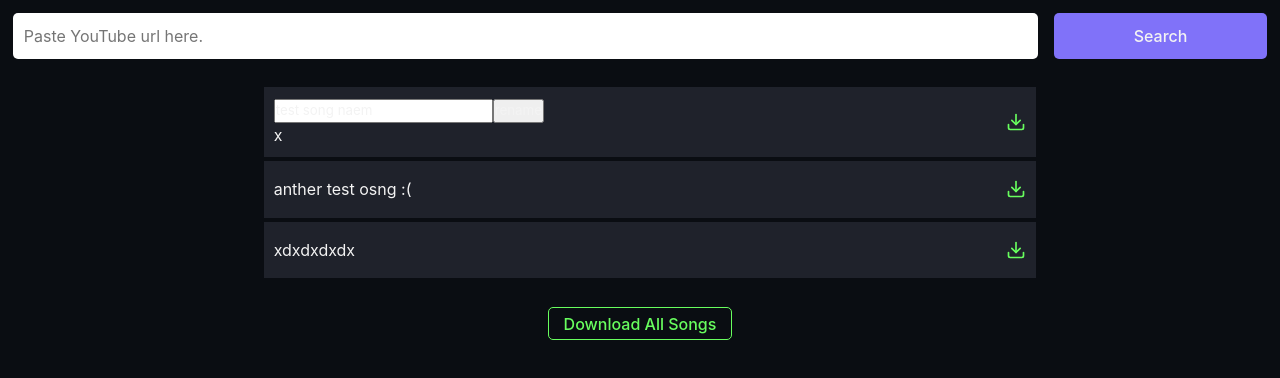
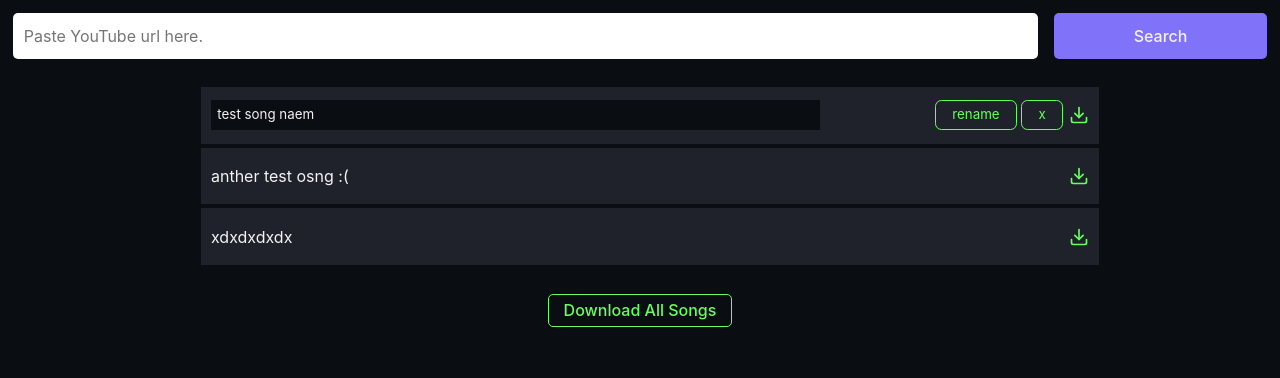
Before and after one commit to freddyvelarde/music-downloader, a React (Vite) app in the folder downloaderClient/: page / in a window 1280 px wide. Both pictures are taken after a click on the element "test song naem". Shown: the top 378 px of the page. Built offline with nearby package versions, Linux system fonts and the light colour scheme; no server answers.

Commit message:
Styles added.

```diff
--- a/downloaderClient/src/sections/SongCards/index.tsx
+++ b/downloaderClient/src/sections/SongCards/index.tsx
@@ -1,16 +1,17 @@
-import { FormEvent, useState } from "react";
+import { useState, FormEvent } from "react";
 import useDownloader from "../../hooks/useDownloader";
 import downloadIcon from "../../assets/download-icon.svg";
 import "./song.styles.css";
 import { rename_song } from "../../config/endpoints";
 
-export default function SongCards() {
+export default function SongCard() {
   const { downloadSong, songList, getAllSongs } = useDownloader();
-  const [renamingIndex, setRenamingIndex] = useState(-1);
+  const [renamingIndex, setRenamingIndex] = useState<number | null>(null);
   const [editedLink, setEditedLink] = useState("");
   const [oldSongName, setOldSongName] = useState("");
 
   const renameSong = async () => {
+    try {
       await fetch(rename_song, {
         method: "POST",
         headers: {
@@ -22,22 +23,24 @@ export default function SongCards() {
         }),
       });
       getAllSongs();
+    } catch (error) {
+      console.error("Error renaming song:", error);
+    }
   };
 
-  const eventDownloadSong = (link: string) => {
+  const handleDownload = (link: string) => {
     downloadSong(link);
   };
 
-  const startRename = (index: number, song: string) => {
+  const handleRenameStart = (index: number, song: string) => {
     setRenamingIndex(index);
     setEditedLink(songList[index]);
     setOldSongName(song);
   };
 
-  const submitEventHandler = (e: FormEvent) => {
-    e.preventDefault();
+  const eventRenameSubmit = () => {
     renameSong();
-    setRenamingIndex(-1);
+    setRenamingIndex(null);
   };
 
   return (
@@ -46,27 +49,35 @@ export default function SongCards() {
         songList.map((link, index) => (
           <div className="card" key={index}>
             {renamingIndex === index ? (
-              <div>
-                <form onSubmit={submitEventHandler}>
+              <div id="renaming-form">
                 <input
                   type="text"
                   value={editedLink}
                   onChange={(e) => setEditedLink(e.target.value)}
                 />
-                  <button>rename</button>
-                </form>
-                <span onClick={() => setRenamingIndex(-1)} id="title-song">
+                <div id="buttons">
+                  <button type="submit" onClick={eventRenameSubmit}>
+                    rename
+                  </button>
+                  <button
+                    onClick={() => setRenamingIndex(null)}
+                    id="title-song"
+                  >
                     x
-                </span>
+                  </button>
+                </div>
               </div>
             ) : (
-              <span id="title-song" onClick={() => startRename(index, link)}>
+              <span
+                id="title-song"
+                onClick={() => handleRenameStart(index, link)}
+              >
                 {link}
               </span>
             )}
 
             <img
-              onClick={() => eventDownloadSong(link)}
+              onClick={() => handleDownload(link)}
               src={downloadIcon}
               alt="download-icon"
               width={20}
--- a/downloaderClient/src/sections/SongCards/song.styles.css
+++ b/downloaderClient/src/sections/SongCards/song.styles.css
@@ -1,6 +1,6 @@
 .card {
   min-height: 2.3rem;
-  width: 60%;
+  width: 70%;
   display: flex;
 
   justify-content: space-between;
@@ -8,7 +8,7 @@
 
   background: var(--dark-foreground);
   margin: 4px;
-  margin-left: 20%;
+  margin-left: 15%;
   padding: 10px;
 }
 
@@ -19,6 +19,34 @@
 
 #title-song {
   cursor: pointer;
+}
+
+/* renaming form */
+
+#renaming-form {
+  width: 97%;
+  display: flex;
+  justify-content: space-between;
+}
+
+#renaming-form input {
+  padding: 0.2rem 0.4rem;
+  background: var(--dark-background);
+  border: none;
+  width: 70%;
+  outline: none;
+}
+
+#renaming-form button {
+  cursor: pointer;
+  border-radius: 0.4rem;
+  /* background: var(--dark-primaryBtn); */
+  background: transparent;
+  color: var(--dark-secondaryBtn);
+
+  padding: 4px 1rem;
+  border: 1px solid var(--dark-secondaryBtn);
+  margin-left: 0.3rem;
 }
 
 @media (min-width: 768px) {
@@ -39,4 +67,15 @@
     background: var(--dark-foreground);
     margin: 2% 0;
   }
+  #renaming-form button {
+    width: 90%;
+    margin: 0 5%;
+  }
+  #renaming-form input {
+    padding: 0.1rem 0.1rem;
+    background: var(--dark-background);
+    border: none;
+    width: 80%;
+    outline: none;
+  }
 }
```
Lines whose indentation alone changed are shown as unchanged.
